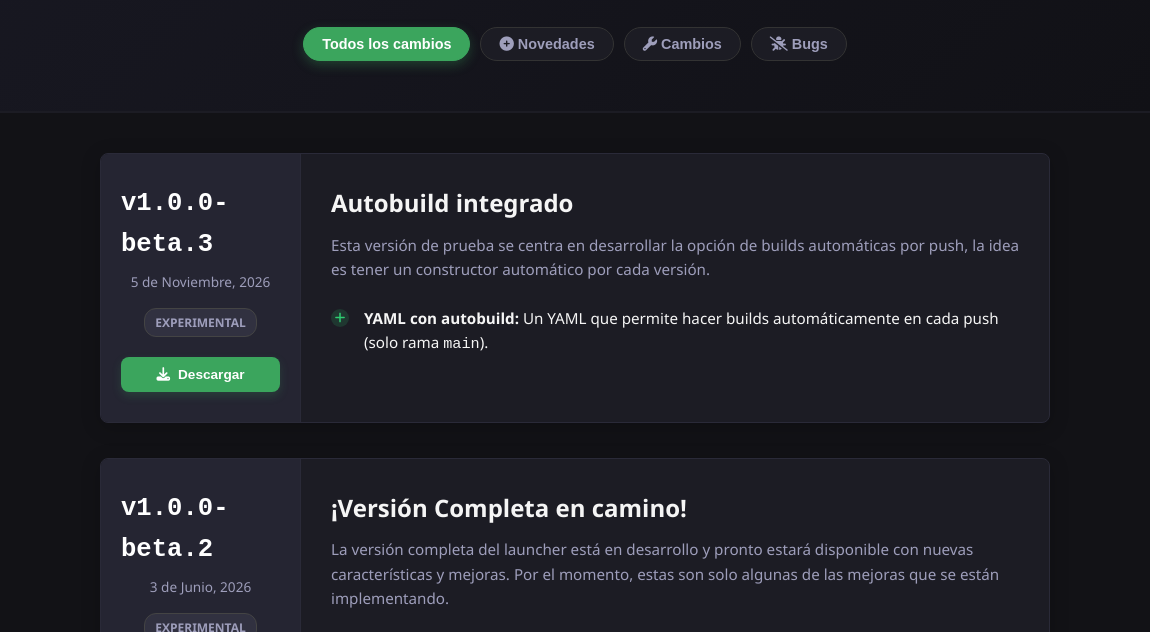
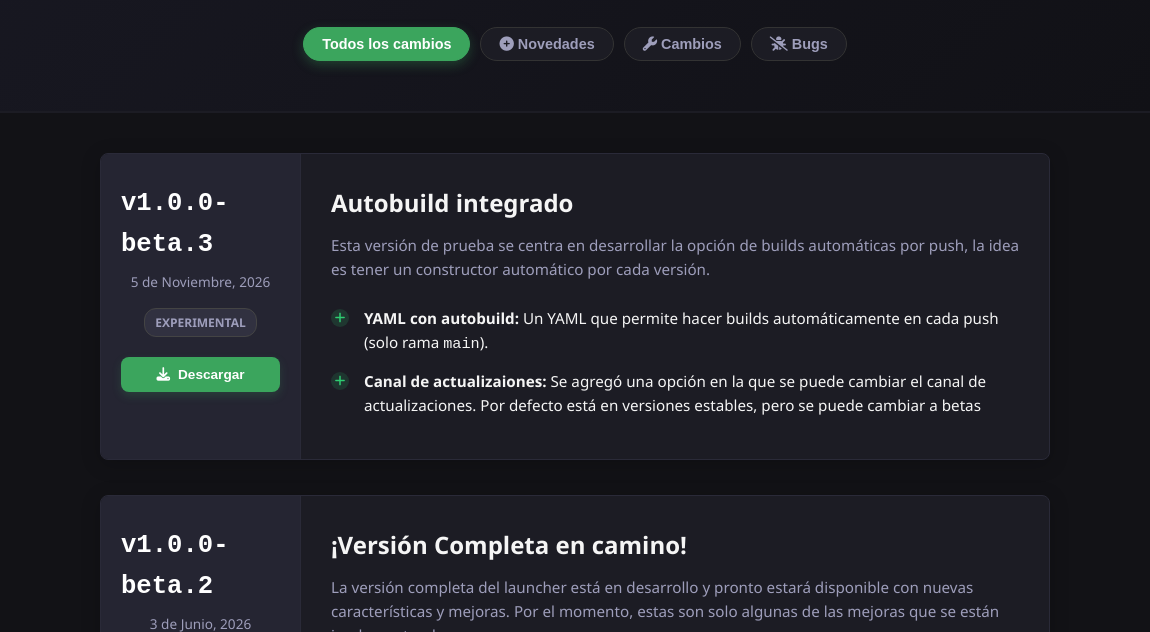
Before and after one commit to SuzuKurai/KuraiLauncher, an Electron app: page docs/devlog/index.html in a window 1150 px wide. Shown: the part 155-787 px from the top of the page. Drawn offline with Linux system fonts and the light colour scheme; no server answers.

Commit message:
Update index.html

```diff
--- a/docs/devlog/index.html
+++ b/docs/devlog/index.html
@@ -42,6 +42,10 @@
                     <li class="change-item type-add">
                         <span class="change-icon"><i class="fa-solid fa-plus"></i></span>
                         <div class="change-text"><strong>YAML con autobuild:</strong> Un YAML que permite hacer builds automáticamente en cada push (solo rama <code>main</code>).</div>
+                    </li>
+                    <li class="change-item type-add">
+                        <span class="change-icon"><i class="fa-solid fa-plus"></i></span>
+                        <div class="change-text"><strong>Canal de actualizaiones:</strong> Se agregó una opción en la que se puede cambiar el canal de actualizaciones. Por defecto está en versiones estables, pero se puede cambiar a betas</div>
                     </li>
                 </ul>
             </div>
```
